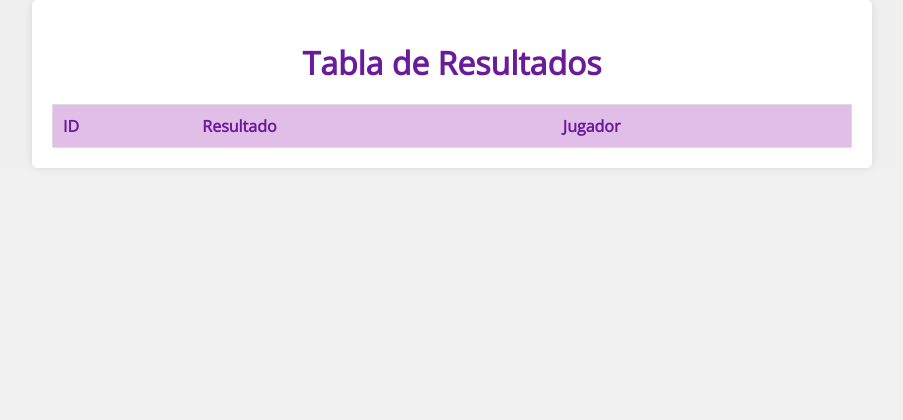
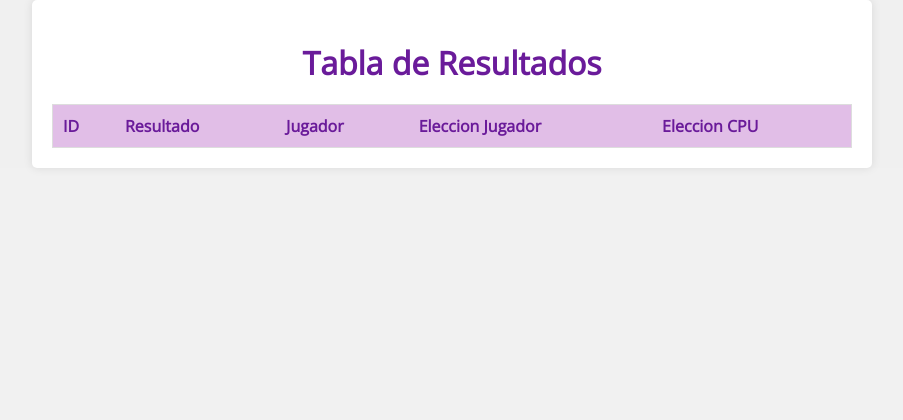
Before and after one commit to Xenock20/PHP_And_Docker_Proyect, a PHP site: page /pages/Table/tableDB.php in a window 1280 px wide. Shown: the top 420 px of the page, without its empty margins (188-1091 px from the left). Run offline with PHP 8.4, Linux system fonts and the light colour scheme; data that the repository does not hold is empty; some web fonts are replaced.

Commit message:
Finaly proyect

```diff
--- a/html/index.php
+++ b/html/index.php
@@ -31,8 +31,7 @@
         </div>
 
         <div class="list-link">
-            <a href="./pages/PHP/gameOriginal.php" class="link-box" id="phpLink">JUEGO ORIGINAL (PHP)</a>
-            <a href="./pages/PHP-JS/gamePlus.php" class="link-box" id="jsLink">JUEGO PLUS (PHP + JS)</a>
+            <a href="./pages/PHP/gameOriginal.php" class="link-box" id="phpLink">JUGAR!</a>
             <a href="./pages/Table/tableDB.php" class="link-box" id="tableLink">TABLA DE JUGADORES</a>
         </div>
     </div>
--- a/html/pages/Table/tableDB.php
+++ b/html/pages/Table/tableDB.php
@@ -32,12 +32,16 @@ $result = $mysqli->query($query);
                 <th>ID</th>
                 <th>Resultado</th>
                 <th>Jugador</th>
+                <th>Eleccion Jugador</th>
+                <th>Eleccion CPU</th>
             </tr>
             <?php while ($row = $result->fetch_assoc()) : ?>
                 <tr>
                     <td><?php echo $row['id']; ?></td>
                     <td><?php echo $row['resultado']; ?></td>
                     <td><?php echo $row['jugador']; ?></td>
+                    <td><?php echo $row['eleccion_jugador']; ?></td>
+                    <td><?php echo $row['eleccion_cpu']; ?></td>
                 </tr>
             <?php endwhile; ?>
         </table>
--- a/html/script.js
+++ b/html/script.js
@@ -1,7 +1,6 @@
 const saveNameButton = document.getElementById("saveNameButton");
 const playerNameInput = document.getElementById("playerNameInput");
 const phpLink = document.getElementById("phpLink");
-const jsLink = document.getElementById("jsLink");
 const namePlayer = document.getElementById("namePlayer");
 const modal = document.getElementById("modal");
 const openModalButton = document.getElementById("openModal");
@@ -22,6 +21,5 @@ saveNameButton.addEventListener("click", () => {
 
   modal.style.display = "none";
   phpLink.href = `./pages/PHP/gameOriginal.php?player=${playerName}`;
-  jsLink.href = `./pages/PHP-JS/gamePlus.php?player=${playerName}`;
   namePlayer.textContent = playerName;
 });
--- a/sql/init.sql
+++ b/sql/init.sql
@@ -1,5 +1,7 @@
 CREATE TABLE Partida (
     id INT AUTO_INCREMENT PRIMARY KEY,
     resultado VARCHAR(255),
-    jugador VARCHAR(255)
+    jugador VARCHAR(255),
+    eleccion_jugador VARCHAR(45),
+    eleccion_cpu VARCHAR(45)
 );
```
Also changed, not shown: html/pages/PHP/gameOriginal.php (+5 -5 lines), html/pages/PHP-JS/gamePlus.php (deleted).
